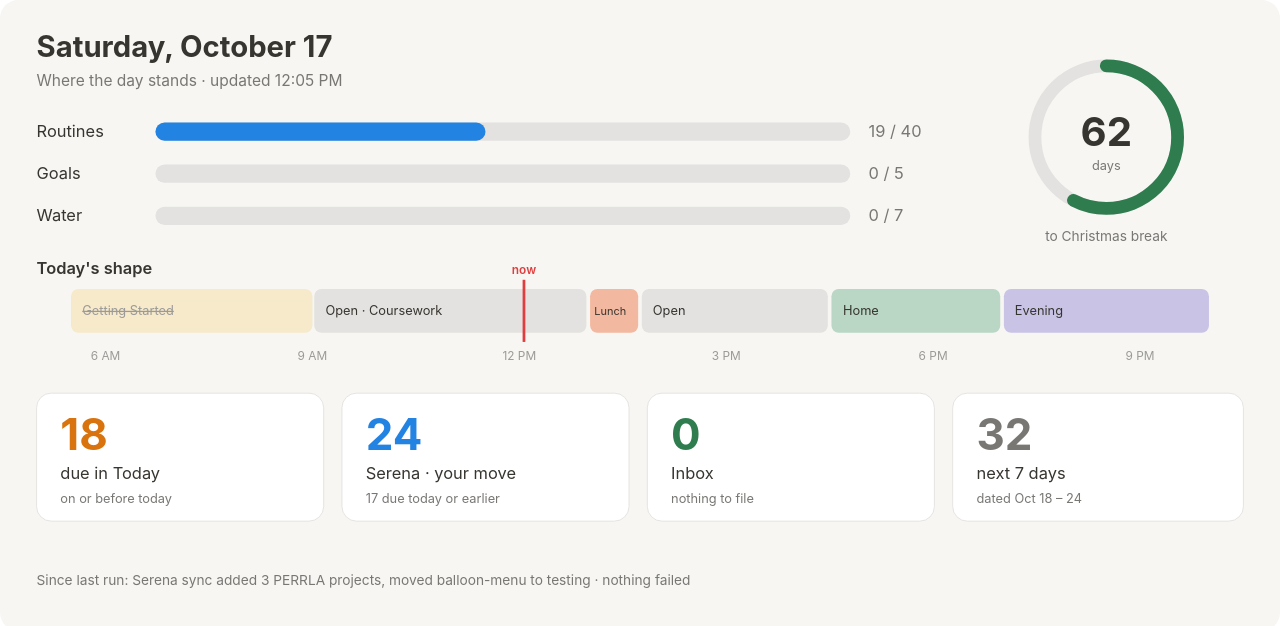
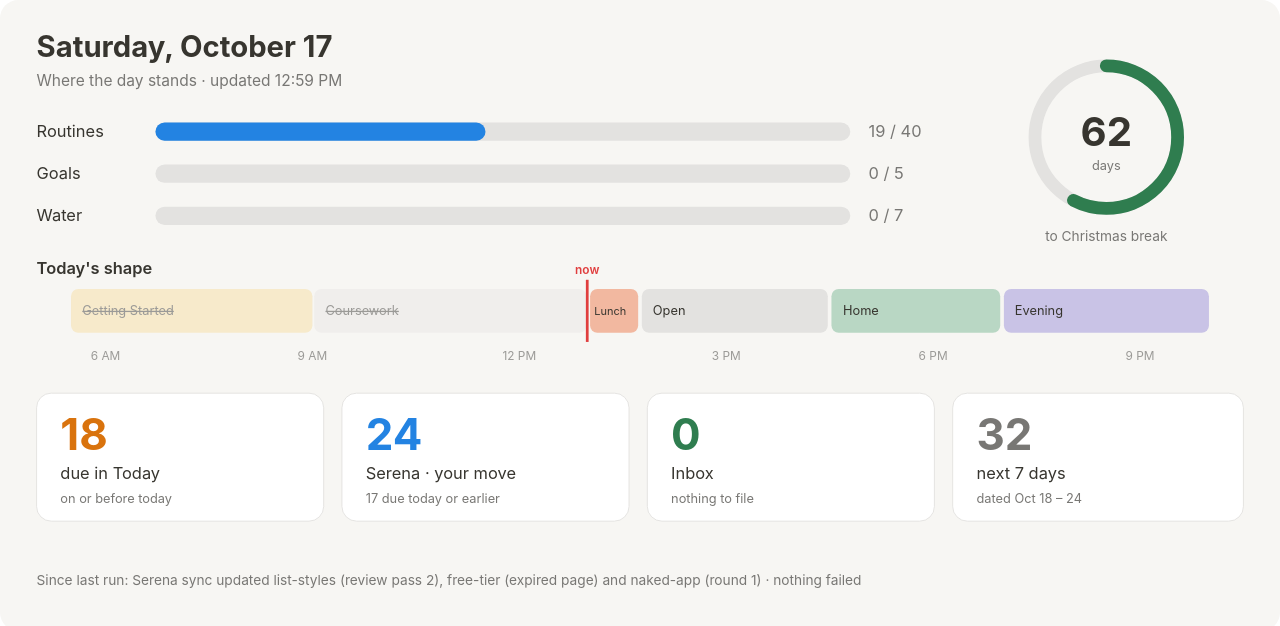
Before and after one commit to JoeyNixon/Overview, a plain HTML site: page v7Qm2vR9tLp4kZx8/index.html in a window 1280 px wide. Drawn offline with Linux system fonts and the light colour scheme.

Commit message:
Overview refresh 2026-10-17 12:59 PM

```diff
--- a/v7Qm2vR9tLp4kZx8/index.html
+++ b/v7Qm2vR9tLp4kZx8/index.html
@@ -15,7 +15,7 @@
 <svg xmlns="http://www.w3.org/2000/svg" viewBox="0 0 1400 690" preserveAspectRatio="xMidYMin meet" font-family="-apple-system, Segoe UI, Helvetica, Arial, sans-serif">
   <rect x="0" y="0" width="1400" height="690" rx="20" fill="#F7F6F3"/>
   <text x="40" y="62" font-size="32" font-weight="700" fill="#37352F">Saturday, October 17</text>
-  <text x="40" y="94" font-size="17" fill="#787774">Where the day stands · updated 12:05 PM</text>
+  <text x="40" y="94" font-size="17" fill="#787774">Where the day stands · updated 12:59 PM</text>
 
   <g transform="translate(1210,150)">
     <circle r="78" fill="none" stroke="#E3E2E0" stroke-width="14"/>
@@ -44,8 +44,8 @@
     <rect x="77.7" y="316" width="264" height="48" rx="8" fill="#F5D78E" opacity="0.4"/>
     <text x="90" y="345" fill="#9B9A97" text-decoration="line-through">Getting Started</text>
 
-    <rect x="343.7" y="316" width="297.7" height="48" rx="8" fill="#E3E2E0"/>
-    <text x="356" y="345" fill="#37352F">Open · Coursework</text>
+    <rect x="343.7" y="316" width="297.7" height="48" rx="8" fill="#E3E2E0" opacity="0.4"/>
+    <text x="356" y="345" fill="#9B9A97" text-decoration="line-through">Coursework</text>
 
     <rect x="645.4" y="316" width="52.6" height="48" rx="8" fill="#F2B8A0"/>
     <text x="650" y="345" fill="#37352F" font-size="12">Lunch</text>
@@ -59,8 +59,8 @@
     <rect x="1098" y="316" width="224.3" height="48" rx="8" fill="#C9C3E6"/>
     <text x="1110" y="345" fill="#37352F">Evening</text>
 
-    <line x1="573.1" y1="306" x2="573.1" y2="374" stroke="#E03E3E" stroke-width="3"/>
-    <text x="573.1" y="300" text-anchor="middle" fill="#E03E3E" font-size="13" font-weight="600">now</text>
+    <line x1="642.3" y1="306" x2="642.3" y2="374" stroke="#E03E3E" stroke-width="3"/>
+    <text x="642.3" y="300" text-anchor="middle" fill="#E03E3E" font-size="13" font-weight="600">now</text>
   </g>
   <g font-size="13" fill="#9B9A97" text-anchor="middle">
     <text x="115.4" y="394">6 AM</text>
@@ -93,7 +93,7 @@
     <text x="1068" y="550" font-size="14" fill="#787774">dated Oct 18 – 24</text>
   </g>
 
-  <text x="40" y="640" font-size="15" fill="#787774">Since last run: Serena sync added 3 PERRLA projects, moved balloon-menu to testing · nothing failed</text>
+  <text x="40" y="640" font-size="15" fill="#787774">Since last run: Serena sync updated list-styles (review pass 2), free-tier (expired page) and naked-app (round 1) · nothing failed</text>
 </svg>
 </body>
 </html>
```
